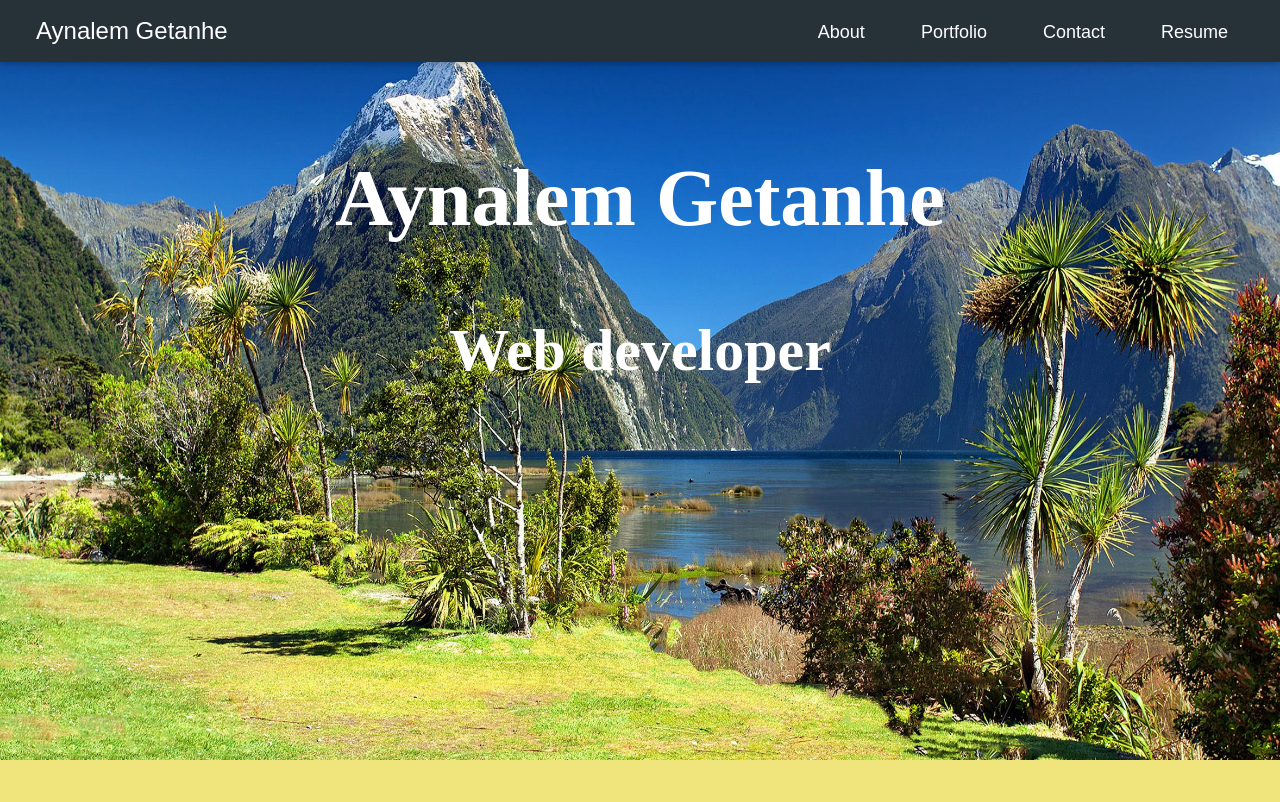
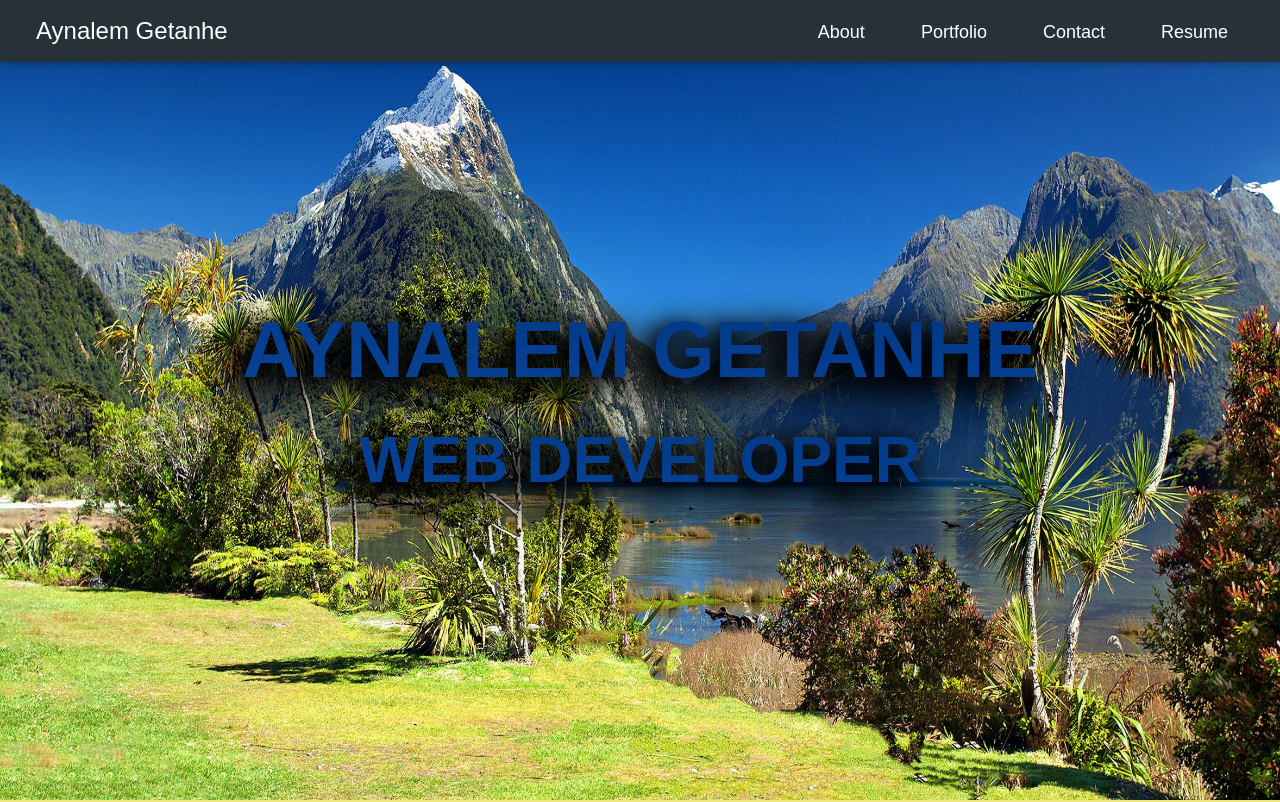
Before and after one commit to Elhanang2/ayna-portfolio, a React (Create React App) app: page / in a window 1280 px wide. Shown: the top 802 px of the page. Built offline with nearby package versions, Linux system fonts and the light colour scheme.

Commit message:
css update

```diff
--- a/src/components/Home/Home.css
+++ b/src/components/Home/Home.css
@@ -1,40 +1,59 @@
 
-@import url('https://fonts.googleapis.com/css?family=Montserrat:400,600');
-body, html {
-    height: 100%;
+/* @import url('https://fonts.googleapis.com/css?family=Montserrat:400,600'); */
+#home{
+    margin: 0;
+    padding: 0;
+    position: relative;
+    display: flex;
+    flex-direction: column;
+    justify-content: center;
+    align-items: center;
+    min-height: 100vh;
+    font-family: sans-serif;
+    background-image: url("/images/background.png");
+    background-repeat: no-repeat;
+    background-attachment: fixed;
+    background-size: cover;
+    z-index: -2;
+}
+h1, h6{
+    position: relative;
+    margin: 0;
+    padding: 0;
+    font-size:  5em;
+    font-weight: bold;
+    text-transform: uppercase;
+    text-align: center;
+    background-image: inherit;
+    background-attachment: fixed;
+    -webkit-background-clip: text;
+    -webkit-text-fill-color: transparent;
 
-    }
-    #home{
-        overflow: hidden;
+}
+h6{
+    font-size: 4em;
+}
+h1::before{
+    content: attr(data-text);
+    position: absolute;
+    top: 0;
+    left: 0;
+    z-index: -1;
+    text-shadow: -5px 5px 20px #000,
+    -10px 10px 30px #000,
+    -20px 15px 40px #000,
+    -25px 20px 50px #000;
 
-    }
-    .home {
-        padding: 20px;
-        background-image: url("/images/background.png");
-        width: 100%;
-        height: 95vh;
-        background-position: center;
-        background-repeat: no-repeat;
-        background-size: cover;
-        background-attachment:fixed;
+}
+h6::before{
+    content: attr(data-text);
+    position: absolute;
+    top: 0;
+    left: 0;
+    z-index: -1;
+    text-shadow: -5px 5px 20px black,
+    -10px 10px 30px black,
+    -20px 15px 40px black,
+    -25px 20px 50px black;
 
-    }
-    h1 , h6{
-
-        padding-top:60px;
-        text-align: center;
-        color:white;
-    }
-    h1{
-        padding-top: 130px;
-        font-size: 80px;
-    }
-    h6 {
-
-       font-size: 60px;
-    }
-    .home-heading{
-        font-family:  'Montserrat, sans-serif';
-        font-weight: bold;
-
-    }
+}
--- a/src/components/Home/Home.js
+++ b/src/components/Home/Home.js
@@ -8,7 +8,7 @@ class Home extends Component {
               return (
                 <div className="bg home" id="home" >
 
-                  <h1 className="home-heading">Aynalem Getanhe</h1> <h6 className="home-heading">Web developer  </h6>
+                  <h1 data-text="Aynalem Getanhe " >Aynalem Getanhe </h1> <br></br><h6 data-text="Web developer" className="home-heading">Web developer  </h6>
                 </div>
               )
             }
--- a/src/components/Portfolio/Portfolio.js
+++ b/src/components/Portfolio/Portfolio.js
@@ -176,7 +176,7 @@ class Portfolio extends Component {
                         <MDBView  hover zoom >
                             {/*<p className="text-center"><strong>Shadow effect</strong></p>*/}
                             <img
-                                src="images/wordGuess.jpg"
+                                src="images/wordguess1.jpg"
                                 className="img-fluid image  "
                                 style={{width:"100%", height:"200px"}}
                                 alt=""
```
